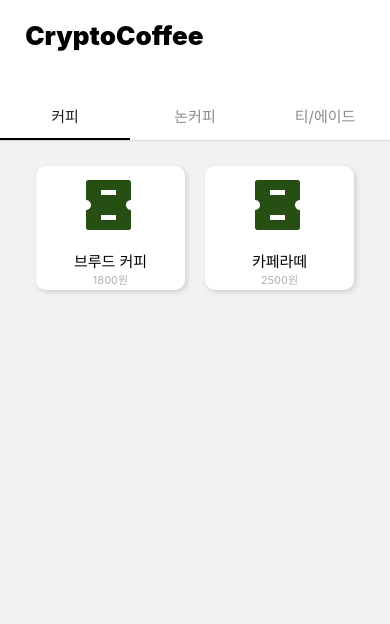
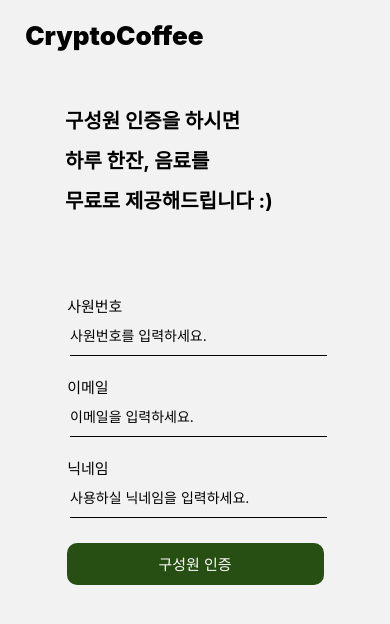
Before and after one commit to blwxnhan/CryptoCoffee_FE, a React Native app: screen /order in a window 390 px wide. Shown: the top 624 px of the page. Built offline with nearby package versions, Linux system fonts and the light colour scheme.

Commit message:
[Feat] 화면전환 구현 완료

```diff
--- a/App.jsx
+++ b/App.jsx
@@ -1,16 +1,13 @@
 import React from 'react';
 import { NavigationContainer } from '@react-navigation/native';
-import StackNavigation from './src/navigation/StackNavigation';
-import Order from './src/containers/Order';
+import RootStackNavigation from './src/navigation/RootStackNavigation';
+import OrderDetails from './src/containers/OrderDetails';
 
 const App = () => {
   return (
-    // <NavigationContainer>
-    //   <StackNavigation />
-    // </NavigationContainer>
-    <>
-    <Order />
-    </>
+    <NavigationContainer>
+      <RootStackNavigation />
+    </NavigationContainer>
   );
 }
 
--- a/src/components/IceAndHotButton.jsx
+++ b/src/components/IceAndHotButton.jsx
@@ -7,7 +7,7 @@ import {
 } from 'react-native';
 
 const IceAndHotButton = () => {
-    const [selectessdButton, setSelectedButton] = useState('ICE'); // 선택된 버튼 상태를 저장
+    const [selectedButton, setSelectedButton] = useState('ICE'); // 선택된 버튼 상태를 저장
 
     const handleButtonPress = (buttonType) => {
         setSelectedButton(buttonType); // 선택된 버튼을 업데이트
--- a/src/containers/AuthMember.jsx
+++ b/src/containers/AuthMember.jsx
@@ -9,7 +9,7 @@ import {
 import CustomButton from '../components/CustomButton';
 import CustomInputField from '../components/CustomInputField';
 
-const AuthMember = ({navigation}) => {
+const AuthMember = ({navigation: {navigate}}) => {
   return (
     <SafeAreaView>
       <View style={styles.topContainer}>
@@ -29,7 +29,7 @@ const AuthMember = ({navigation}) => {
           width={257}
           height={41.51}
           weight={'medium'}
-          onPress={() => navigation.navigate("home")}
+          onPress={() => navigate('StackNavigation', {screen: 'Home'})}
         />
       </View>
     </SafeAreaView>
--- a/src/containers/Home.jsx
+++ b/src/containers/Home.jsx
@@ -8,7 +8,7 @@ import {
 
 import CryptoCoffeeButton from "../components/CryptoCoffeeButton";
 
-const Home = ({navigation}) => {
+const Home = ({navigation: {navigate}}) => {
   return(
     <SafeAreaView>
       <View style={styles.topContainer}>
@@ -18,10 +18,12 @@ const Home = ({navigation}) => {
       <View style={styles.buttonContainer}>
         <CryptoCoffeeButton
           title="주문하기"
-          onPress={() => navigation.navigate("order")}
+          price=""
+          onPress={() => navigate('StackNavigation', {screen: 'Order'})}
         />
         <CryptoCoffeeButton
           title="쿠폰사용"
+          price=""
         />
       </View>
     </SafeAreaView>
--- a/src/containers/Order.jsx
+++ b/src/containers/Order.jsx
@@ -6,16 +6,16 @@ import {
     View
 } from "react-native";
 
-import MyTabs from "../components/MyTabs";
+import TabNavigation from "../navigation/TabNavigation";
 
 const Order = () => {
     return(
         <>
-        <SafeAreaView />
-        <View style={styles.topContainer}>
-            <Text style={{ fontSize: 26, fontWeight: 900 }}> CryptoCoffee </Text>
-        </View>
-        <MyTabs />
+        <SafeAreaView  style={{ backgroundColor: 'white'}} />
+            <View style={styles.topContainer}>
+                <Text style={{ fontSize: 26, fontWeight: 900 }}> CryptoCoffee </Text>
+            </View>
+            <TabNavigation />
         </>
     );
 }
--- a/src/containers/orderTabs/OrderCoffee.jsx
+++ b/src/containers/orderTabs/OrderCoffee.jsx
@@ -6,18 +6,18 @@ import {
 
 import CryptoCoffeeButton from "../../components/CryptoCoffeeButton";
 
-const OrderCoffee = ({navigation}) => {
+const OrderCoffee = ({navigation: {navigate}}) => {
     return(
         <View style={styles.buttonContainer}>
             <CryptoCoffeeButton
                 title="브루드 커피"
                 price="1800원"
-                onPress={() => navigation.navigate("orderDetails")}
+                onPress={() => navigate('StackNavigation', {screen: 'OrderDetails'})}
             />
             <CryptoCoffeeButton
                 title="카페라떼"
                 price="2500원"
-                onPress={() => navigation.navigate("orderDetails")}
+                onPress={() => navigate('StackNavigation',{ screen: 'OrderDetails'})}
             />
         </View>
     );
--- a/src/containers/orderTabs/OrderNonCoffee.jsx
+++ b/src/containers/orderTabs/OrderNonCoffee.jsx
@@ -6,18 +6,18 @@ import {
 
 import CryptoCoffeeButton from "../../components/CryptoCoffeeButton";
 
-const OrderNonCoffee = ({navigation}) => {
+const OrderNonCoffee = ({navigation: {navigate}}) => {
     return(
         <View style={styles.buttonContainer}>
             <CryptoCoffeeButton
                 title="핫초코"
                 price="2400원"
-                onPress={() => navigation.navigate("orderDetails")}
+                onPress={() => navigate('StackNavigation', {screen: 'OrderDetails'})}
             />
             <CryptoCoffeeButton
                 title="허니밀크티"
                 price="1800원"
-                onPress={() => navigation.navigate("orderDetails")}
+                onPress={() => navigate('StackNavigation', {screen: 'OrderDetails'})}
             />
         </View>
     );
--- a/src/containers/orderTabs/OrderTeaAde.jsx
+++ b/src/containers/orderTabs/OrderTeaAde.jsx
@@ -6,18 +6,18 @@ import {
 
 import CryptoCoffeeButton from "../../components/CryptoCoffeeButton";
 
-const OrderTeaAde = ({navigation}) => {
+const OrderTeaAde = ({navigation: {navigate}}) => {
     return(
         <View style={styles.buttonContainer}>
             <CryptoCoffeeButton
                 title="허니 유자"
                 price="2200원"
-                onPress={() => navigation.navigate("orderDetails")}
+                onPress={() => navigate('StackNavigation', {screen: 'OrderDetails'})}
             />
             <CryptoCoffeeButton
                 title="핑크 자몽 블랙티"
                 price="2700원"
-                onPress={() => navigation.navigate("orderDetails")}
+                onPress={() => navigate('StackNavigation', {screen: 'OrderDetails'})}
             />
         </View>
     );
--- /dev/null
+++ b/src/navigation/RootStackNavigation.jsx
@@ -0,0 +1,17 @@
+import React from "react";
+import { createStackNavigator } from '@react-navigation/stack';
+import StackNavigation from "./StackNavigation";
+import TabNavigation from "./TabNavigation";
+
+const Stack = createStackNavigator();
+
+const RootStackNavigation = () => {
+    return (
+        <Stack.Navigator screenOptions={{ headerShown: false }}>
+            <Stack.Screen name="StackNavigation" component={StackNavigation}/>
+            <Stack.Screen name="TabNavigation" component={TabNavigation} />
+        </Stack.Navigator>
+    );
+}
+
+export default RootStackNavigation;
--- a/src/navigation/StackNavigation.jsx
+++ b/src/navigation/StackNavigation.jsx
@@ -9,11 +9,11 @@ const Stack = createStackNavigator();
 
 const StackNavigation = () => {
     return (
-        <Stack.Navigator initialRouteName={"auth"} screenOptions={{ headerShown: false }}>
-            <Stack.Screen name="home" component={Home} />
-            <Stack.Screen name="order" component={Order} />
-            <Stack.Screen name="orderDetails" component={OrderDetails} />
-            <Stack.Screen name="auth" component={AuthMember} />
+        <Stack.Navigator initialRouteName={"Auth"} screenOptions={{ headerShown: false }}>
+            <Stack.Screen name="Auth" component={AuthMember} />
+            <Stack.Screen name="Home" component={Home} />
+            <Stack.Screen name="Order" component={Order} />
+            <Stack.Screen name="OrderDetails" component={OrderDetails} />
         </Stack.Navigator>
     );
 }
--- a/src/components/MyTabs.jsx
+++ b/src/navigation/TabNavigation.jsx
@@ -1,21 +1,20 @@
 import React from "react";
-import {NavigationContainer} from '@react-navigation/native';
+import { NavigationContainer } from '@react-navigation/native';
 import { createMaterialTopTabNavigator } from '@react-navigation/material-top-tabs';
 
 import OrderCoffee from "../containers/orderTabs/OrderCoffee";
 import OrderTeaAde from "../containers/orderTabs/OrderTeaAde";
 import OrderNonCoffee from "../containers/orderTabs/OrderNonCoffee";
-import { TabBarItem } from "react-native-tab-view";
+import { SafeAreaView } from "react-native";
 
 const Tab = createMaterialTopTabNavigator();
 
-const MyTabs = () => {
+const TabNavigation = () => {
   return (
     <Tab.Navigator
-        initialRouteName="커피"
         screenOptions={{
             tabBarLabelStyle: { fontSize: 15, fontWeight: 'medium' },
-            tabBarIndicatorStyle: { backgroundColor: 'black' }
+            tabBarIndicatorStyle: { backgroundColor: 'black' },
         }}
     >
       <Tab.Screen name="커피" component={OrderCoffee} />
@@ -25,10 +24,4 @@ const MyTabs = () => {
   );
 }
 
-export default function () {
-    return (
-        <NavigationContainer>
-            <MyTabs />
-        </NavigationContainer>
-    );
-}
+export default TabNavigation;
```
Also changed, not shown: src/containers/OrderDetails.jsx (+10 -5 lines).
